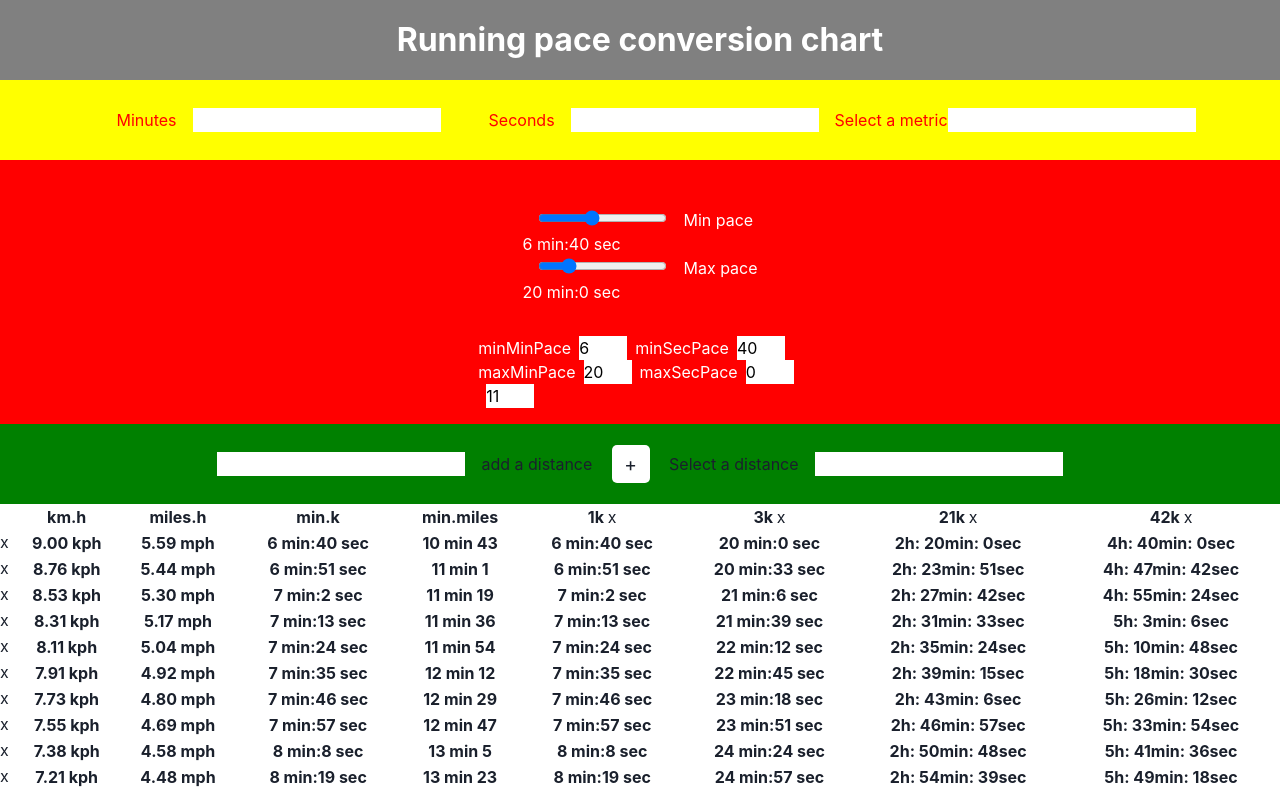
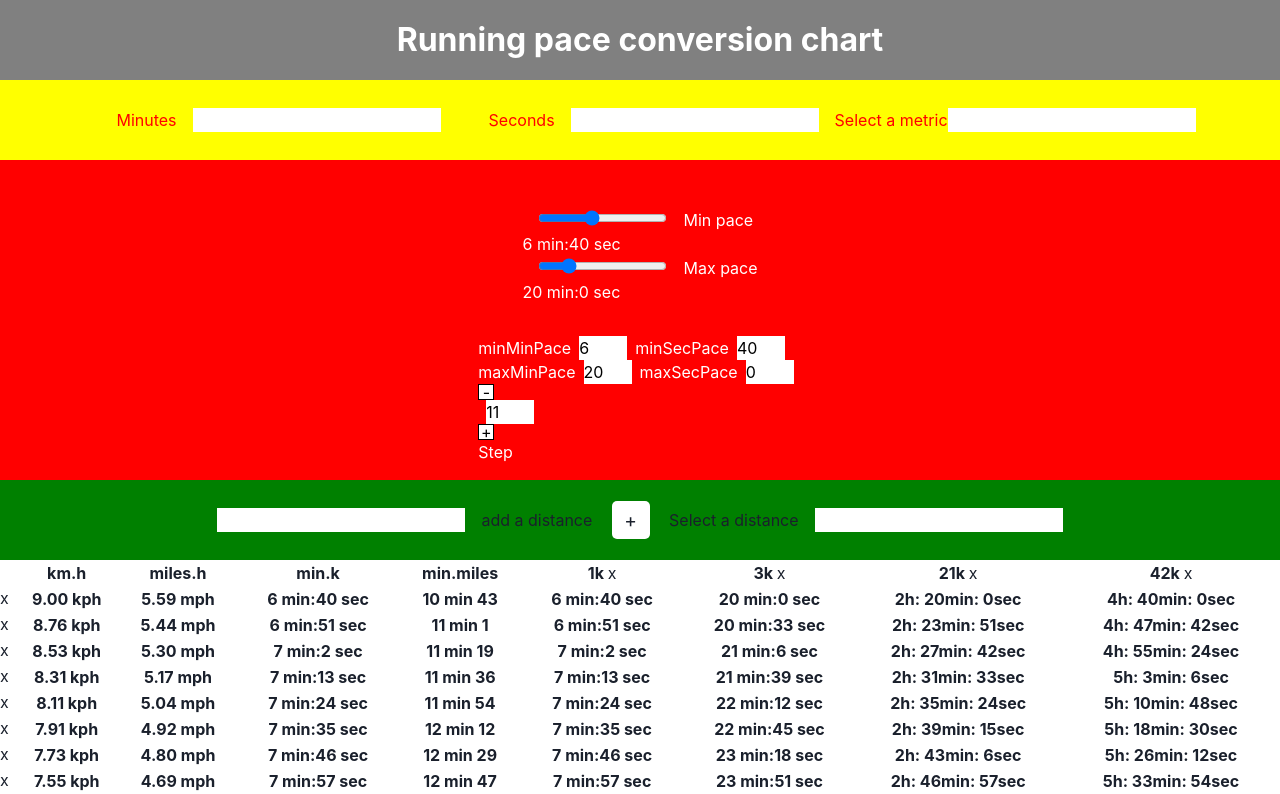
Before and after one commit to axelOngaro/Running-pace, a Next.js app: page / in a window 1280 px wide. Shown: the top 794 px of the page. Built offline with nearby package versions, Linux system fonts and the light colour scheme.

Commit message:
Added buttons to step

```diff
--- a/components/RangeSelector.js
+++ b/components/RangeSelector.js
@@ -11,6 +11,13 @@ function RangeSelector({ paceMin, paceMax, setPaceMin, setPaceMax, step, setStep
 
   const stepHandler = (e) => {
     setStep(parseInt(e.target.value));
+  };
+
+  const stepClickHandlerMinus = (e) => {
+    setStep(--step);
+  };
+  const stepClickHandlerPlus = (e) => {
+    setStep(++step);
   };
 
   return (
@@ -48,9 +55,10 @@ function RangeSelector({ paceMin, paceMax, setPaceMin, setPaceMax, step, setStep
               name="minMinPace"
               id=""
               value={Math.floor(paceMin / 60)}
+              readOnly
             />
             <label htmlFor="minSecPace">minSecPace</label>
-            <input type="number" name="minSecPace" id="" value={paceMin % 60} />
+            <input type="number" name="minSecPace" id="" value={paceMin % 60} readOnly />
           </div>
           <div>
             <label htmlFor="maxMinPace">maxMinPace</label>
@@ -59,13 +67,16 @@ function RangeSelector({ paceMin, paceMax, setPaceMin, setPaceMax, step, setStep
               name="maxMinPace"
               id=""
               value={Math.floor(paceMax / 60)}
+              readOnly
             />
             <label htmlFor="maxSecPace">maxSecPace</label>
-            <input type="number" name="maxSecPace" id="" value={paceMax % 60} />
+            <input type="number" name="maxSecPace" id="" value={paceMax % 60} readOnly />
           </div>
           <div>
+            <button onClick={stepClickHandlerMinus}>-</button>
             <input type="number" name="step" value={step} onChange={stepHandler}></input>
-            <label htmlFor="step"></label>
+            <button onClick={stepClickHandlerPlus}>+</button>
+            <label htmlFor="step">Step</label>
           </div>
         </div>
       </div>
--- a/styles/RangeSelector.module.scss
+++ b/styles/RangeSelector.module.scss
@@ -8,6 +8,16 @@
   justify-content: center;
   align-items: center;
   padding: 1em 0;
+  button {
+    border: solid 1px black;
+    background-color: white;
+    height: 1em;
+    width: 1em;
+    color: black;
+    display: flex;
+    justify-content: center;
+    align-items: center;
+  }
   &__sliders {
     padding: 2em 0;
     input {
```
